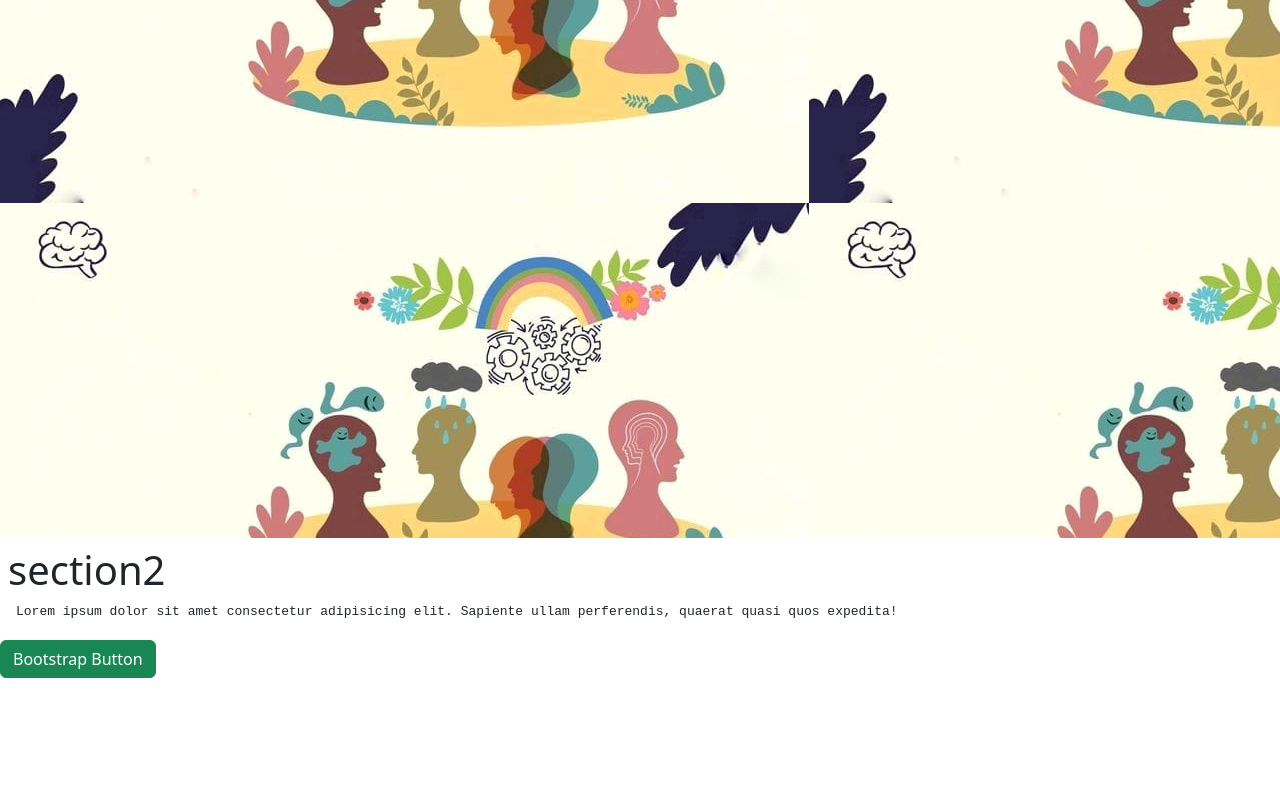
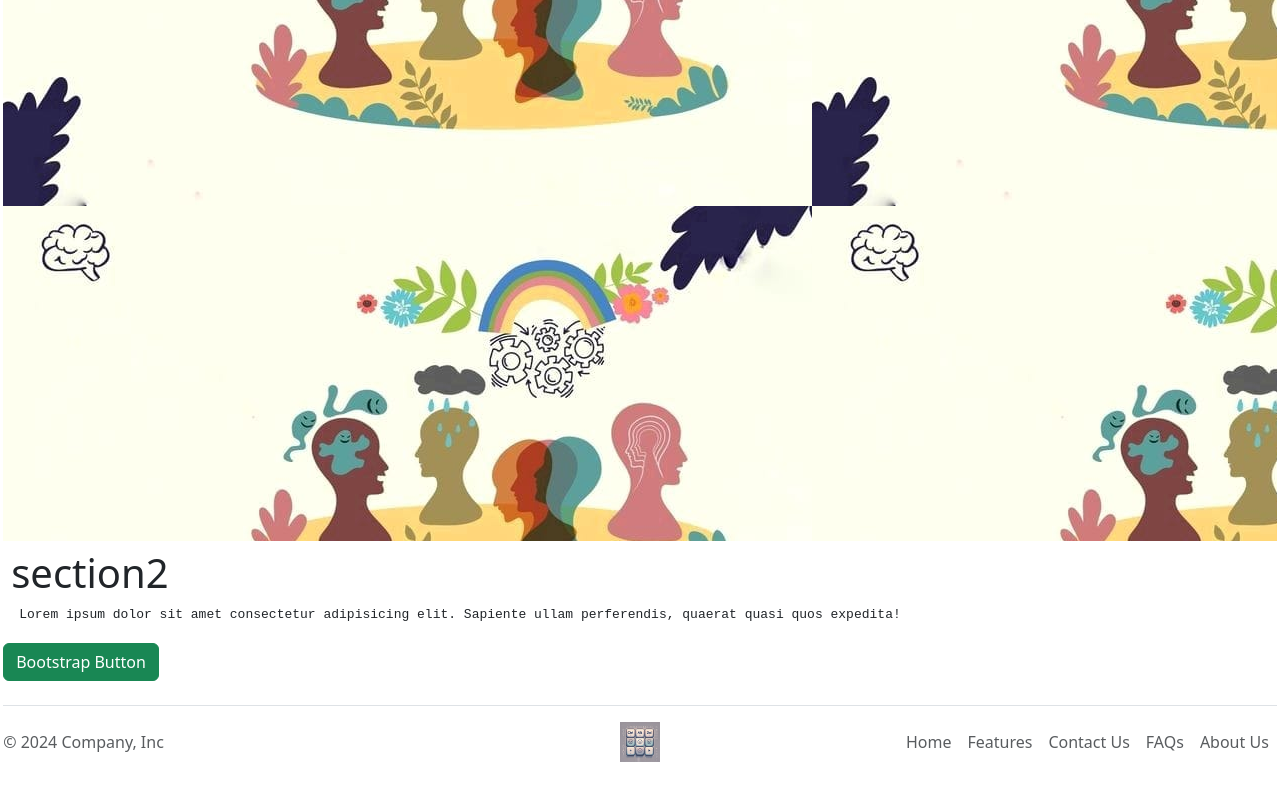
Before and after one commit to Poushmita/Mental_Health_Support_Platform, a React (Vite) app in the folder ctrl-alt-del/: page / in a window 1280 px wide. Shown: the part 400-1200 px from the top of the page. Before the commit the page ends 1078 px from the top, so only its background shows below. Built offline with nearby package versions, Linux system fonts and the light colour scheme.

Commit message:
added footer

```diff
--- a/ctrl-alt-del/src/App.css
+++ b/ctrl-alt-del/src/App.css
@@ -1,6 +1,6 @@
-/* #root {
-  max-width: 1280px;
-  margin: 0 auto;
-  padding: 2rem;
-  text-align: center;
-} */
+#root {
+  /* max-width: 1280px; */
+  margin:1 rem;
+  padding: 0.2rem;
+  /* text-align: center; */
+}
--- a/ctrl-alt-del/src/App.jsx
+++ b/ctrl-alt-del/src/App.jsx
@@ -1,7 +1,7 @@
 import './App.css'
 import Home from './pages/Home'
-import './styles/home.css'
-import "bootstrap/dist/css/bootstrap.min.css";
+import 'bootstrap/dist/css/bootstrap.min.css';
+import 'bootstrap/dist/js/bootstrap.bundle.min';
 
 
 function App() {
--- a/ctrl-alt-del/src/components/Footer.jsx
+++ b/ctrl-alt-del/src/components/Footer.jsx
@@ -0,0 +1,28 @@
+import logo from "../assets/logo.webp";
+
+
+export default function Footer() {
+
+  return (
+    <>
+        <footer class="d-flex flex-wrap justify-content-between align-items-center py-3 my-4 border-top">
+            <div class="col-md-4 d-flex align-items-center">
+                <span class="mb-3 mb-md-0 text-muted">© 2024 Company, Inc</span>
+            </div>
+
+            <a href="/" className="d-flex align-items-center justify-content-center">
+                <img src={logo} alt="Logo" width="40" height="32" />
+            </a>
+
+            <ul class="nav col-md-4 justify-content-end">
+                <li class="nav-item"><a href="#" class="nav-link px-2 text-muted">Home</a></li>
+                <li class="nav-item"><a href="#" class="nav-link px-2 text-muted">Features</a></li>
+                <li class="nav-item"><a href="#" class="nav-link px-2 text-muted">Contact Us</a></li>
+                <li class="nav-item"><a href="#" class="nav-link px-2 text-muted">FAQs</a></li>
+                <li class="nav-item"><a href="#" class="nav-link px-2 text-muted">About Us</a></li>
+            </ul>
+        </footer>
+
+    </>
+  )
+}
--- a/ctrl-alt-del/src/pages/Home.jsx
+++ b/ctrl-alt-del/src/pages/Home.jsx
@@ -1,4 +1,6 @@
 import home1 from '../assets/home1.jpg';
+import '../styles/home.css'
+import Footer from '../components/Footer';
 import Navbar from "../components/Navbar";
 
 export default function Home() {
@@ -27,6 +29,8 @@ export default function Home() {
           </div>
         </section>
 
+
+        <Footer />
       </>
     )
   }
--- a/ctrl-alt-del/src/styles/home.css
+++ b/ctrl-alt-del/src/styles/home.css
@@ -7,3 +7,6 @@
     color: black; /* Adjust text color for better visibility */
     /* opacity:0.7; */
 }
+button{
+    margin: 1rem;
+}
```
